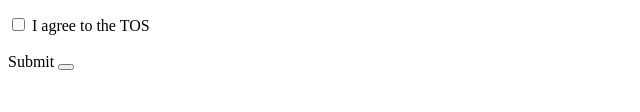
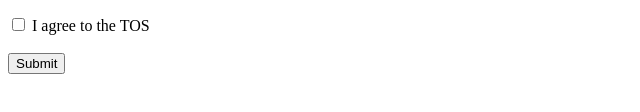
Before and after one commit to acciojob/signup-form-car-dkrishna11, a website: page main.html in a window 1280 px wide. Shown: the part 302-414 px from the top of the page, 0-640 px from the left. Drawn offline with Linux system fonts and the light colour scheme.

Commit message:
created a submission

```diff
--- a/main.html
+++ b/main.html
@@ -53,7 +53,7 @@
 		</label>
 		<br><br>
 		<label for="submit">
-			Submit <button type="submit" name="submit" id=>
+			<button type="submit" name="submit" id=>Submit</button>
 		</label>
 	</form>
 
```
